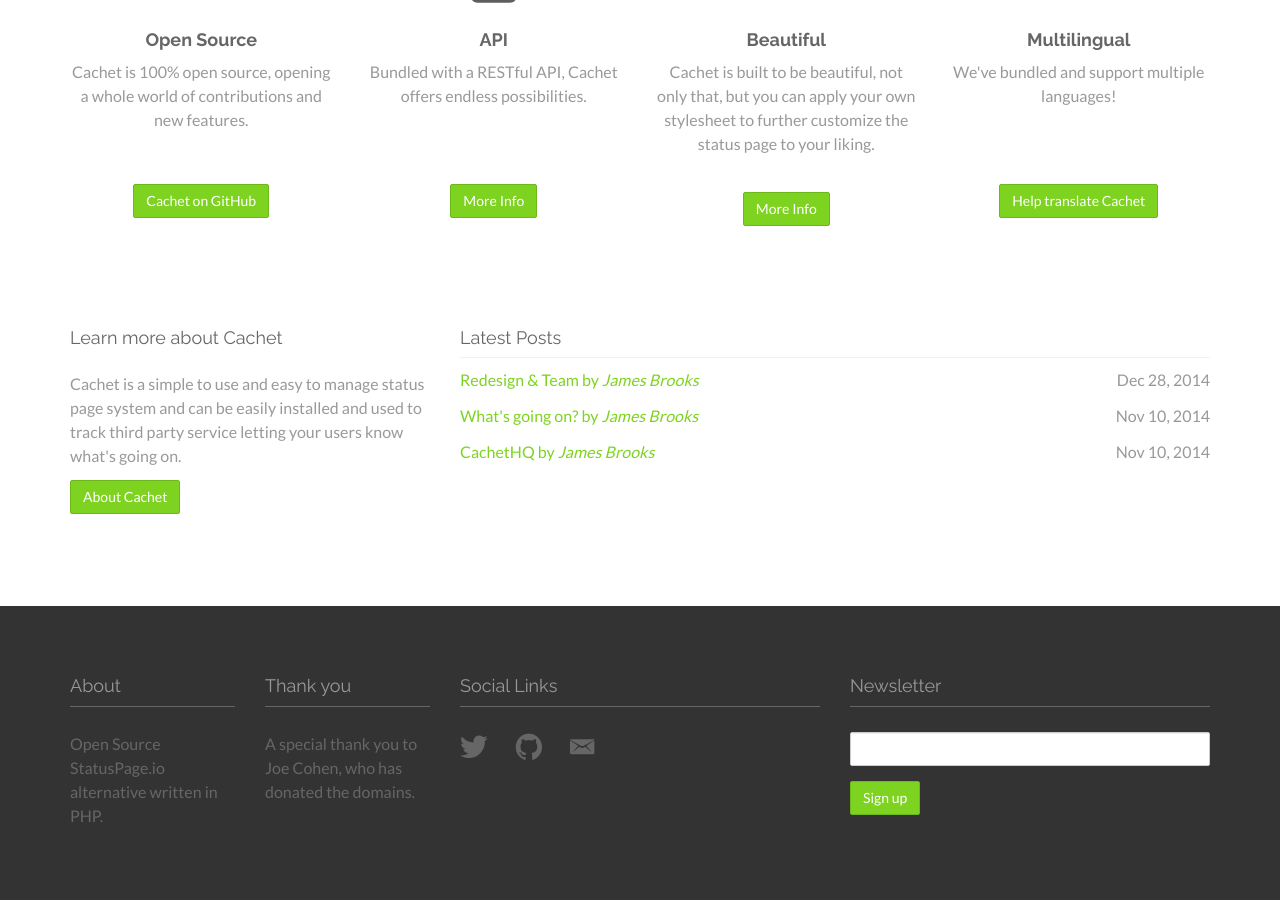
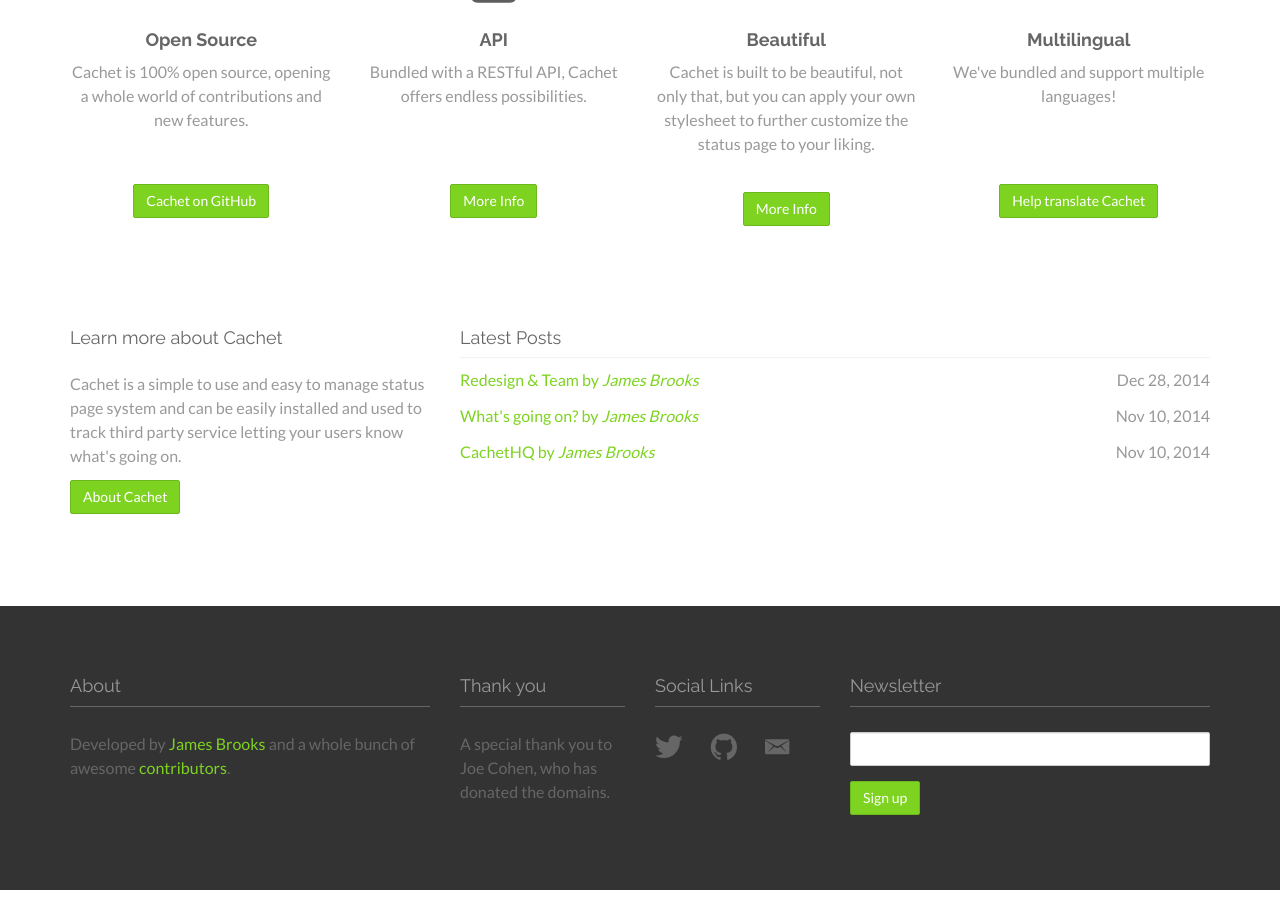
Before and after one commit to matthewjamesr/cachethq.io, a Jekyll site: the page built from index.html, in a window 1280 px wide and 900 px high, scrolled down 1072 px. Built offline with Jekyll 4.4.1, drawn with Linux system fonts in a browser that asks for light colours; nearby versions of some CDN libraries; some web fonts are replaced.

Commit message:
Change the footer a little

```diff
--- a/_includes/footer.html
+++ b/_includes/footer.html
@@ -1,17 +1,17 @@
 <div id="footerwrap">
     <div class="container">
         <div class="row">
-            <div class="col-xs-12 col-sm-2">
+            <div class="col-xs-12 col-sm-4">
                 <h4>About</h4>
                 <div class="hline-b"></div>
-                <p>{{ site.about }}</p>
+                <p>Developed by <a href="https://james-brooks.uk">James Brooks</a> and a whole bunch of awesome <a href="https://github.com/cachethq/Cachet/graphs/contributors">contributors</a>.</p>
             </div>
             <div class="col-xs-12 col-sm-2">
                 <h4>Thank you</h4>
                 <div class="hline-b"></div>
                 <p>A special thank you to Joe Cohen, who has donated the domains.</p>
             </div>
-            <div class="col-xs-12 col-sm-4">
+            <div class="col-xs-12 col-sm-2">
                 <h4>Social Links</h4>
                 <div class="hline-b"></div>
                 <p>
```
